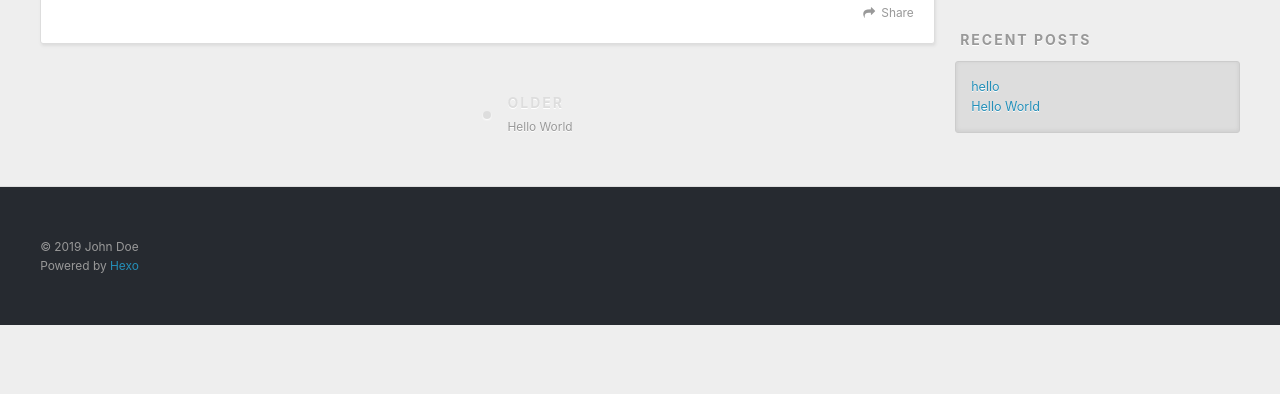
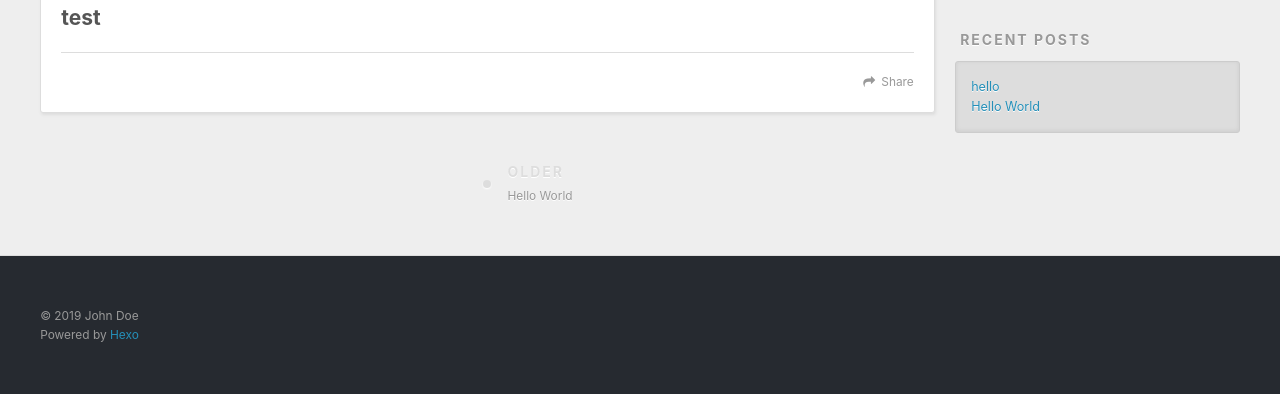
Before and after one commit to swaggyTech/swaggyTech.github.io, a plain HTML site: page 2019/12/11/hello/index.html in a window 1280 px wide. Shown: the part 448-842 px from the top of the page. Before the commit the page ends 800 px from the top, so only its background shows below. Drawn offline with nearby package versions, Linux system fonts and the light colour scheme.

Commit message:
Site updated: 2019-12-11 14:22:28

```diff
--- a/2019/12/11/hello/index.html
+++ b/2019/12/11/hello/index.html
@@ -7,12 +7,14 @@
 
   <title>hello | Hexo</title>
   <meta name="viewport" content="width=device-width, initial-scale=1, maximum-scale=1">
-  <meta property="og:type" content="article">
+  <meta name="description" content="test">
+<meta property="og:type" content="article">
 <meta property="og:title" content="hello">
 <meta property="og:url" content="http:&#x2F;&#x2F;yoursite.com&#x2F;2019&#x2F;12&#x2F;11&#x2F;hello&#x2F;index.html">
 <meta property="og:site_name" content="Hexo">
+<meta property="og:description" content="test">
 <meta property="article:published_time" content="2019-12-11T06:17:49.000Z">
-<meta property="article:modified_time" content="2019-12-11T06:17:49.348Z">
+<meta property="article:modified_time" content="2019-12-11T06:22:21.509Z">
 <meta property="article:author" content="John Doe">
 <meta name="twitter:card" content="summary">
 
@@ -85,7 +87,7 @@
 
     <div class="article-entry" itemprop="articleBody">
 
-
+        <h2 id="test"><a href="#test" class="headerlink" title="test"></a>test</h2>
 
     </div>
     <footer class="article-footer">
```
Also changed, not shown: index.html (+1 -1 lines).
